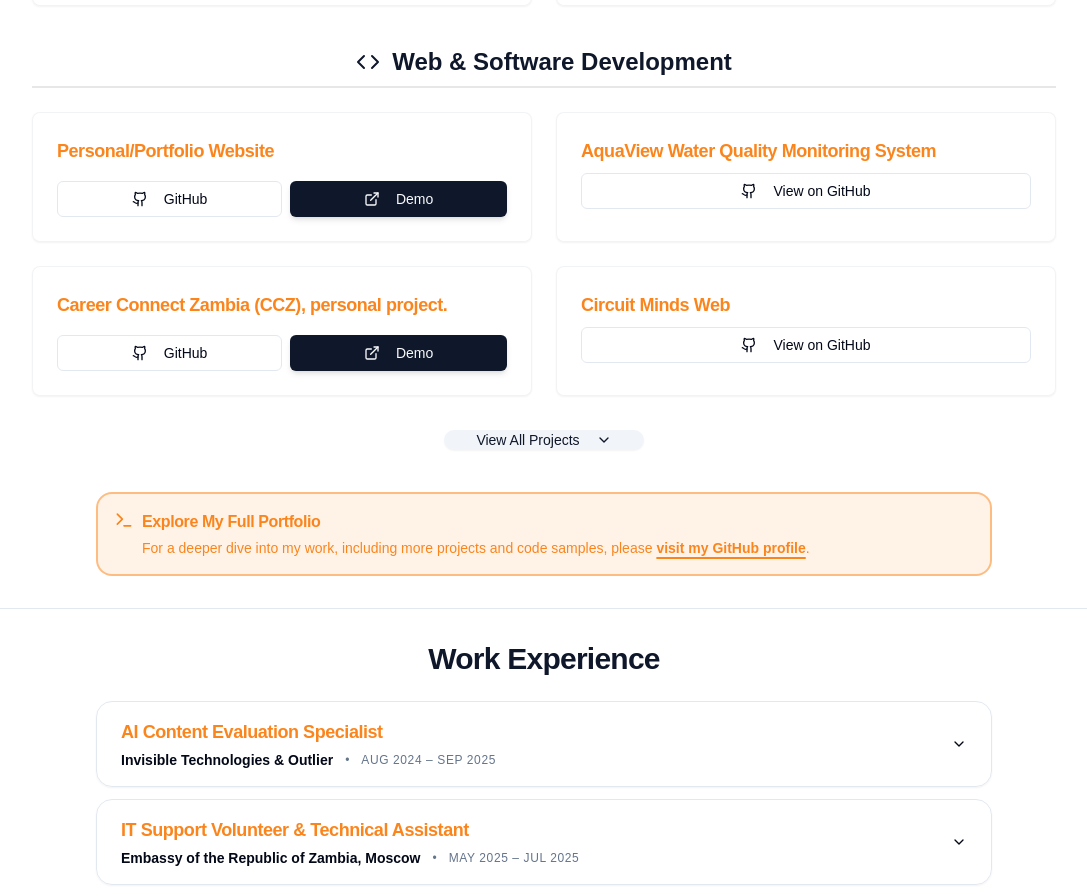
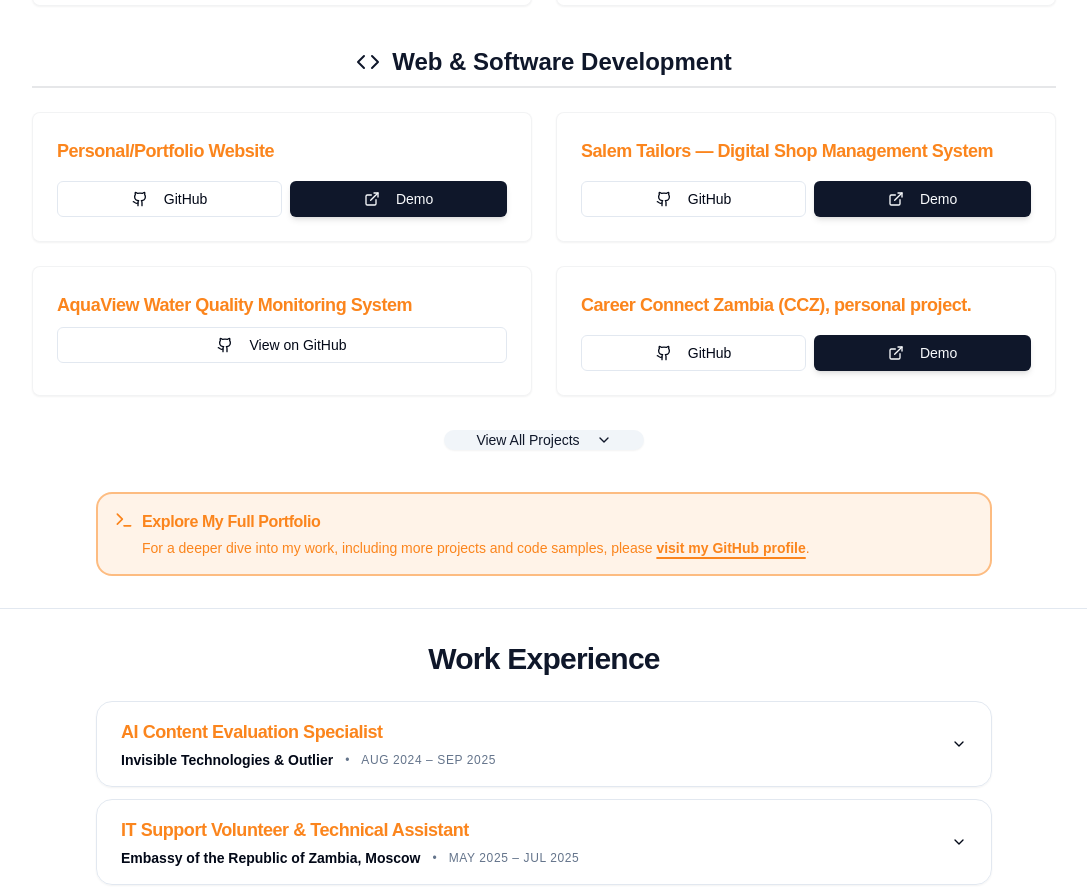
Before and after one commit to MS0C54073/muzoprof, a Next.js app: page / in a window 1280 px wide. Shown: the part 2672-3568 px from the top of the page, without its empty margins (96-1183 px from the left). Built offline with nearby package versions, Linux system fonts and the light colour scheme.

Commit message:
now under web and software projects, add Salem Tailors — Digital Shop Ma

```diff
--- a/src/app/page.tsx
+++ b/src/app/page.tsx
@@ -147,6 +147,11 @@ const projects = [
     demo: 'https://tinyurl.com/muzoslim',
   },
   {
+    title: 'Salem Tailors — Digital Shop Management System',
+    link: 'https://salemtailors.vercel.app/',
+    demo: 'https://salemtailors.vercel.app/',
+  },
+  {
     title: 'AquaView Water Quality Monitoring System',
     link: 'https://github.com/MS0C54073/AquaAnalys',
   },
@@ -154,10 +159,6 @@ const projects = [
     title: 'Career Connect Zambia (CCZ), personal project.',
     link: 'https://github.com/MS0C54073/CCZ',
     demo: 'https://shorturl.at/jLk8n',
-  },
-  {
-    title: 'Circuit Minds Web',
-    link: 'https://github.com/MS0C54073/CM_Electronics',
   },
   {
     title: 'Asset verification System',
```
